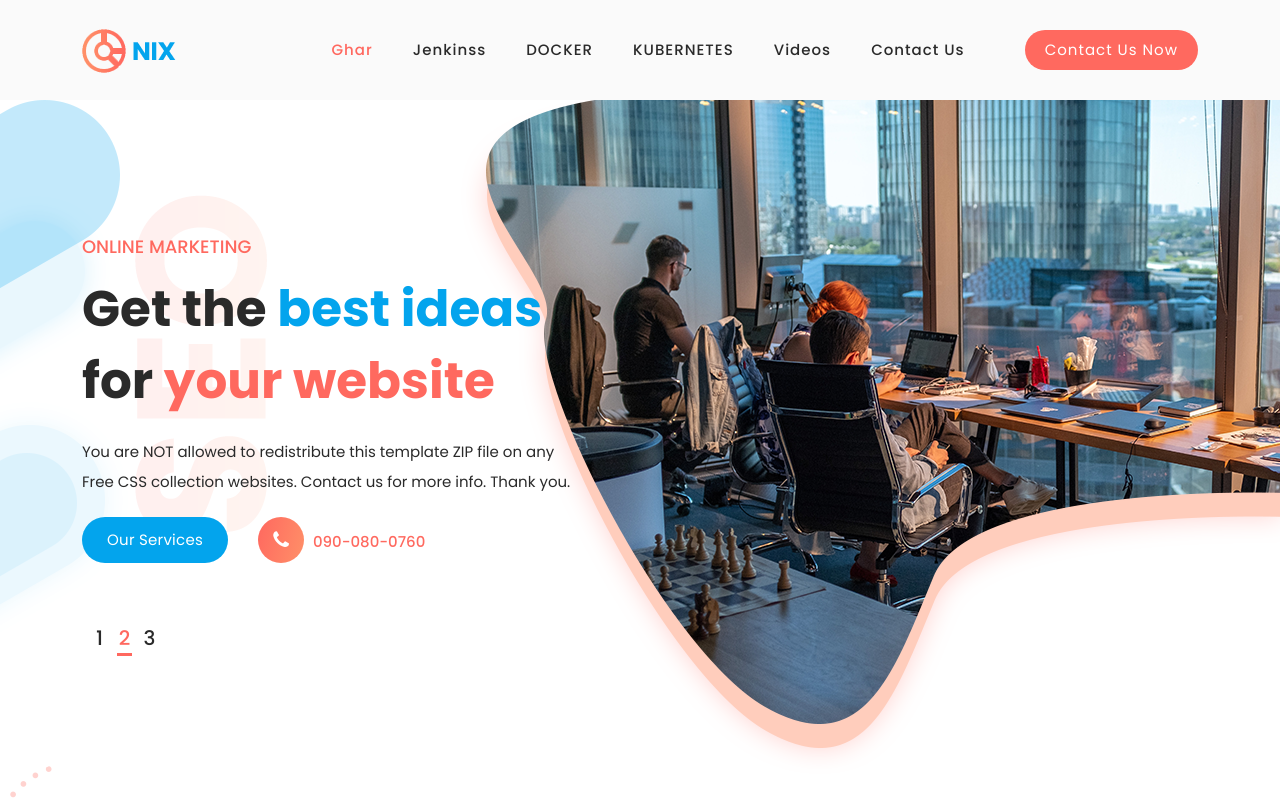
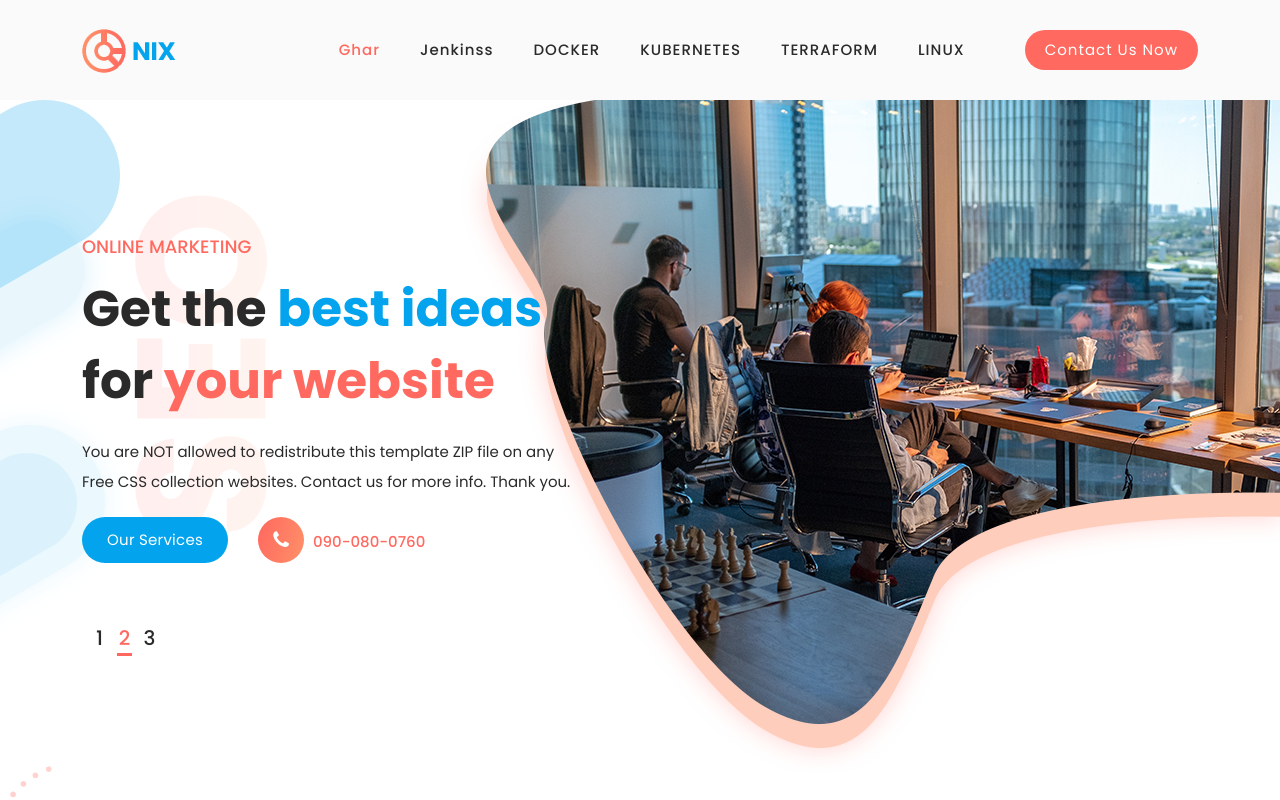
Before and after one commit to kanwarsaadali/Practice-project, a plain HTML site: page index.html in a window 1280 px wide. Shown: the top 800 px of the page. Drawn offline with Linux system fonts and the light colour scheme.

Commit message:
Update index.html

```diff
--- a/index.html
+++ b/index.html
@@ -63,8 +63,8 @@ https://templatemo.com/tm-565-onix-digital
               <li class="scroll-to-section"><a href="#services">Jenkinss</a></li>
               <li class="scroll-to-section"><a href="#about">DOCKER</a></li>
               <li class="scroll-to-section"><a href="#portfolio">KUBERNETES</a></li>
-              <li class="scroll-to-section"><a href="#video">Videos</a></li>
-              <li class="scroll-to-section"><a href="#contact">Contact Us</a></li>
+              <li class="scroll-to-section"><a href="#video">TERRAFORM</a></li>
+              <li class="scroll-to-section"><a href="#contact">LINUX</a></li>
               <li class="scroll-to-section"><div class="main-red-button-hover"><a href="#contact">Contact Us Now</a></div></li>
             </ul>
             <a class='menu-trigger'>
```
